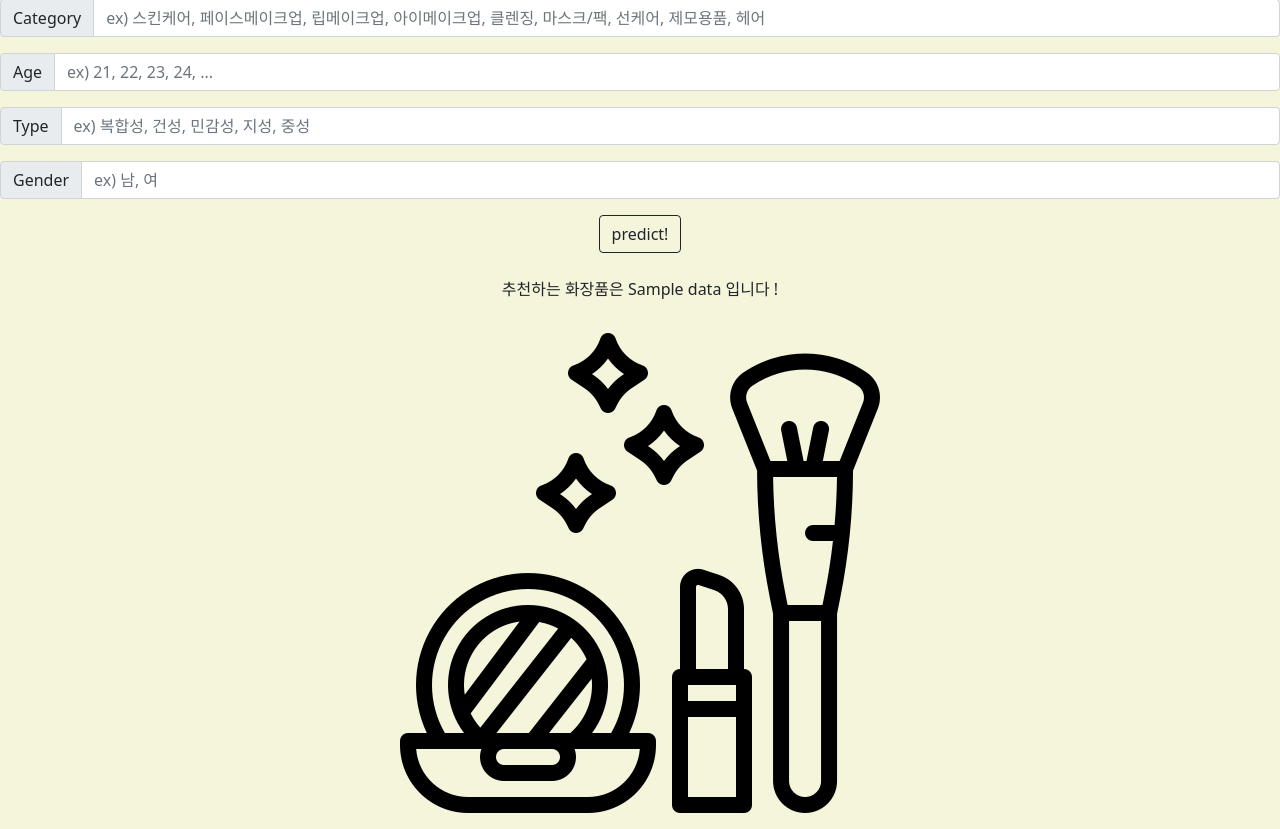
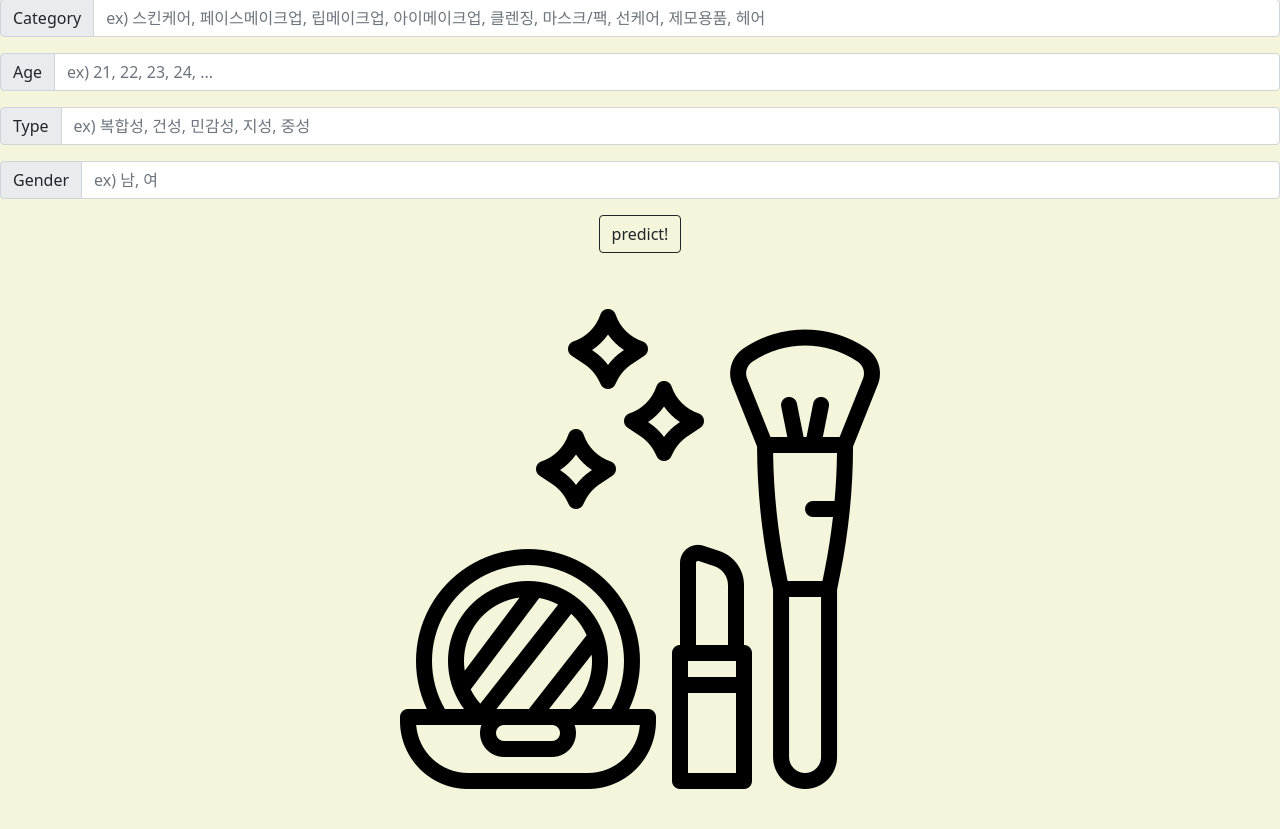
Before and after one commit to Songnahyun/Section3_Project, a Flask app: template templates/main.html in a window 1280 px wide. Shown: the part 81-910 px from the top of the page. After the commit the page ends 870 px from the top, so only its background shows below. Run offline with Flask 2, Linux system fonts and the light colour scheme; the template is opened without the code that fills it: most values are stand-ins (such as "Sample title", 1, 10 or a date in 2020); parts of the project's set-up code (start-up, migrations or seed data) failed here and were passed over.

Commit message:
Section3_project

```diff
--- a/templates/main.html
+++ b/templates/main.html
@@ -39,11 +39,11 @@
 
 
             <input type="submit" class="btn btn-outline-dark" value = 'predict!'><br><br>
-            {% if data %}
+            <!-- {% if data %}
                 <span class="result_label">
                     추천하는 화장품은 {{ data }} 입니다 !
                 </span>
-            {% endif %}
+            {% endif %} -->
         </form>
         <img src='static\3.jpg'>
 
```
Also changed, not shown: 1 other file.
